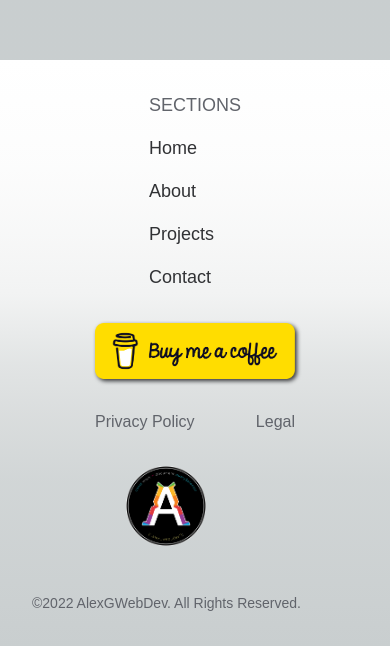
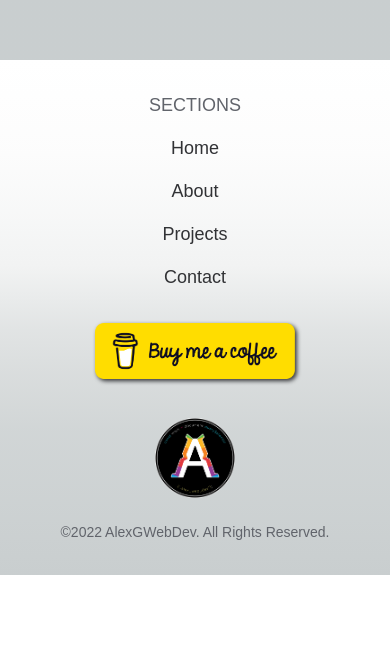
Before and after one commit to Xelaflash/portfolio_v2, a Next.js app: page / in a window 390 px wide. Shown: the part 884-1530 px from the top of the page. After the commit the page ends 1459 px from the top, so only its background shows below. Built offline with nearby package versions, Linux system fonts and the light colour scheme.

Commit message:
🚀 responsive footer

```diff
--- a/components/Footer.js
+++ b/components/Footer.js
@@ -68,8 +68,9 @@ const FooterWrapper = styled.footer`
   }
 
   @media ${QUERIES.phoneAndDown} {
-    grid-template-columns: repeat(auto-fill, minmax(250px, 1fr));
+    grid-template-columns: repeat(auto-fill, minmax(300px, 1fr));
     gap: 32px;
+    padding: 32px 16px;
   }
 `;
 
@@ -82,7 +83,8 @@ const FlexWrapperLeft = styled.div`
   justify-self: left;
   gap: 32px;
   @media ${QUERIES.phoneAndDown} {
-    text-align: center;
+    justify-self: center;
+    gap: 16px;
     grid-row: 3;
   }
 `;
@@ -109,6 +111,9 @@ const LinksWrapper = styled.div`
       color: var(--color-primary);
     }
   }
+  @media ${QUERIES.phoneAndDown} {
+    align-items: center;
+  }
 `;
 
 const FlexWrapperRight = styled.div`
@@ -126,6 +131,7 @@ const FlexWrapperRight = styled.div`
 // End grid elements
 
 const LogoWrapper = styled.div`
+  line-height: 0;
   @media ${QUERIES.phoneAndDown} {
     text-align: center;
   }
@@ -136,6 +142,9 @@ const Copyright = styled.p`
   font-weight: var(--medium);
   margin-top: 8px;
   color: var(--footer-text-dimmed);
+  @media ${QUERIES.tabletAndDown} {
+    text-align: center;
+  }
 `;
 
 const BuyCoffeeBtnWrapper = styled.div`
@@ -149,4 +158,7 @@ const RegulatoryLinksWrapper = styled.div`
   a:hover {
     opacity: 0.8;
   }
+  @media ${QUERIES.phoneAndDown} {
+    display: none;
+  }
 `;
```
